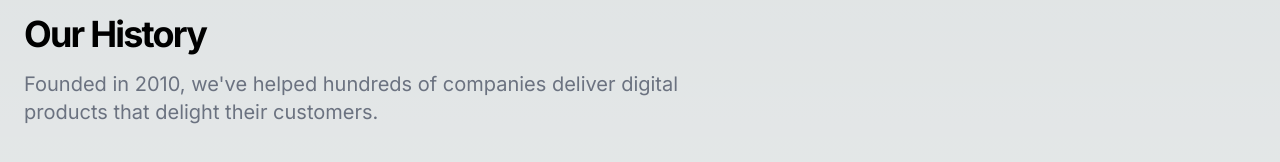
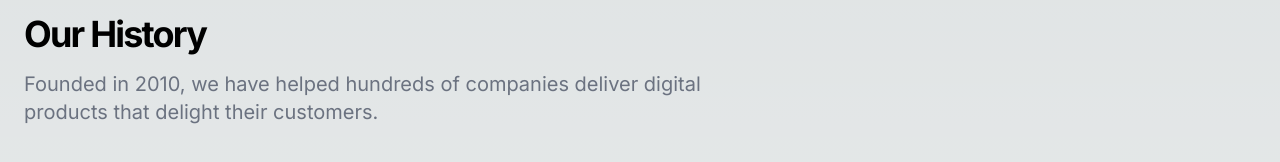
Before and after one commit to joeb97666/taxprep, a Next.js app: page /About in a window 1280 px wide. Shown: the part 730-892 px from the top of the page. Built offline with nearby package versions, Linux system fonts and the light colour scheme.

Commit message:
update25

```diff
--- a/src/app/About/page.tsx
+++ b/src/app/About/page.tsx
@@ -35,7 +35,7 @@ export default function OurStory() {
             <div className="space-y-4">
               <h2 className="text-2xl font-bold tracking-tighter sm:text-3xl md:text-4xl">Our History</h2>
               <p className="max-w-[700px] text-gray-500 md:text-xl dark:text-gray-400">
-                Founded in 2010, we've helped hundreds of companies deliver digital products that delight their
+                Founded in 2010, we have helped hundreds of companies deliver digital products that delight their
                 customers.
               </p>
             </div>
```
